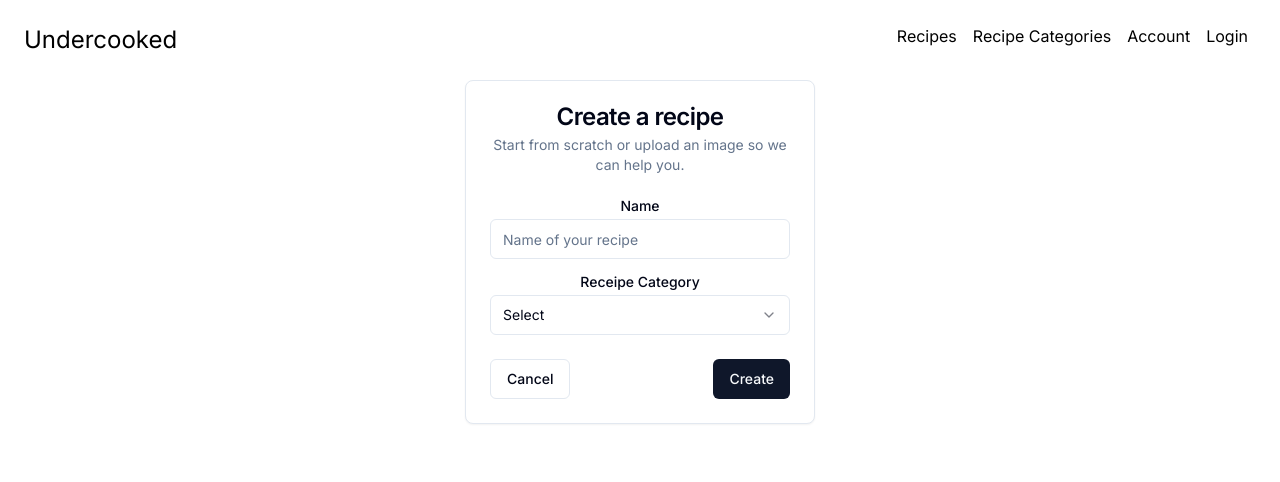
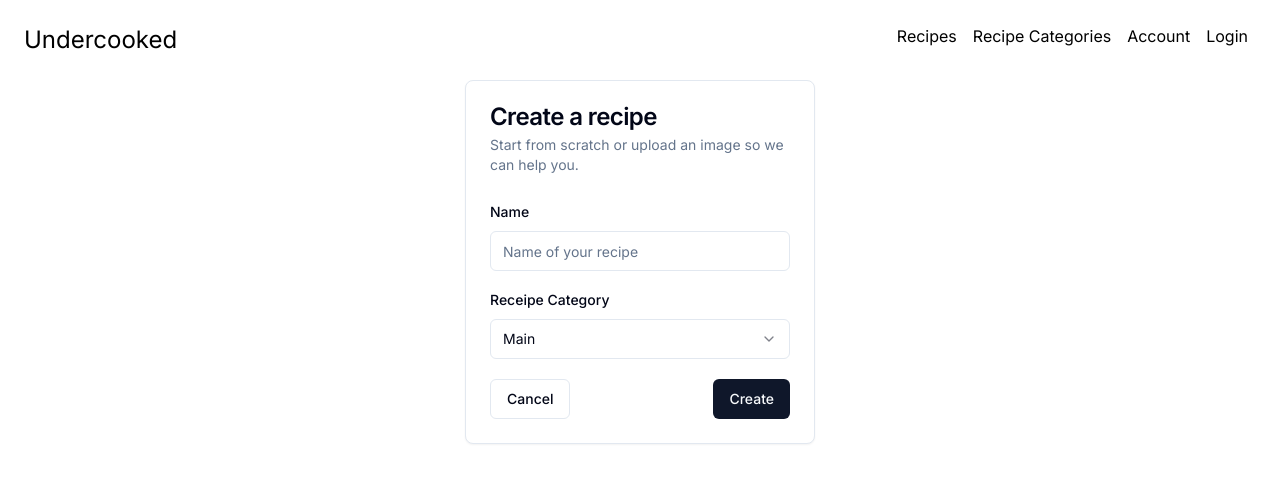
Before and after one commit to MatthewKam/undercooked, a Next.js app: page / in a window 1280 px wide. Shown: the top 482 px of the page. Built offline with nearby package versions, Linux system fonts and the light colour scheme.

Commit message:
submit recipe to db

```diff
--- a/app/api/recipe/route.ts
+++ b/app/api/recipe/route.ts
@@ -1,39 +1,16 @@
 /*
-    *** POST a recipe ***
-*/
-
-
-
-export const dynamic = 'force-dynamic' // defaults to auto
-import { database as db } from '@/lib/database';
-import { get, onValue, push, ref, set } from "firebase/database";
+ *** POST a recipe ***
+ */
+export const dynamic = "force-dynamic"; // defaults to auto
+import { database as db } from "@/lib/database";
+import { ref, set } from "firebase/database";
+import { NextResponse } from "next/server";
 
 export async function POST(request: Request) {
-
-    // @TODO we will need some validations and sanitizations before we push to db.
-    const userId = '12346'
-    const payload = {
-        userId,
-        title: 'pancakes',
-        ingredients: [
-            {sugar: {
-                    unit: 'g',
-                    amount: '75'
-                }
-            },
-            {flour: {
-                unit: 'g',
-                amount: '240'
-            }},
-        ],
-        description: 'the superbowl of sunday morning pancakes.'
-
-    }
-
-    await push(ref(db, 'recipes/'), payload)
-
-    return Response.json({status: 200})
-
-
-
+	// @TODO we will need some validations and sanitizations before we push to db.
+	const unique_id = new Date().getTime();
+	const body = await request.json();
+	const recipeRef = ref(db, `recipes/${unique_id}`);
+	set(recipeRef, body);
+	return NextResponse.json({ body }, { status: 200 });
 }
--- a/app/api/user/[id]/route.ts
+++ b/app/api/user/[id]/route.ts
@@ -1,18 +1,13 @@
-export const dynamic = 'force-dynamic' // defaults to auto
-import { database as db } from '@/lib/database';
+export const dynamic = "force-dynamic"; // defaults to auto
+import { database as db } from "@/lib/database";
 import { get, push, ref } from "firebase/database";
 
 export async function GET(request: Request) {
+	const { pathname }: string = request.nextUrl;
+	const queryString = pathname.replace("/api/", "");
 
-    const { pathname }: string = request.nextUrl;
-    const queryString = pathname.replace('/api/', '')
-    console.log(queryString)
-    const userQuery = ref(db, queryString);
-    const user = await get(userQuery)
-    console.log('user ->', user)
+	const userQuery = ref(db, queryString);
+	const user = await get(userQuery);
 
-    return Response.json({user})
-
-
-
+	return Response.json({ user });
 }
--- a/app/page.tsx
+++ b/app/page.tsx
@@ -1,12 +1,124 @@
 "use client";
 import { CardWithForm } from "@/components/CardWithForm";
+import {
+	Form,
+	FormField,
+	FormItem,
+	FormLabel,
+	FormControl,
+} from "@/components/ui/form";
+import { Input } from "@/components/ui/input";
 
-export default async function Home() {
+import { Button } from "@/components/ui/button";
+import {
+	Select,
+	SelectContent,
+	SelectItem,
+	SelectTrigger,
+	SelectValue,
+} from "@/components/ui/select";
+import { zodResolver } from "@hookform/resolvers/zod";
+import { useForm } from "react-hook-form";
 
+import { z } from "zod";
+
+const formSchema = z.object({
+	recipe_name: z.string().min(2).max(50),
+	recipe_type: z.string(),
+});
+
+export default function Home() {
+	const form = useForm<z.infer<typeof formSchema>>({
+		resolver: zodResolver(formSchema),
+		defaultValues: {
+			recipe_name: "",
+			recipe_type: "main",
+		},
+	});
+
+	// 2. Define a submit handler.
+	function onSubmit(values: z.infer<typeof formSchema>) {
+		// Do something with the form values.
+		// ✅ This will be type-safe and validated.
+		const url = "http://localhost:3000/api/recipe";
+		console.log(values);
+		fetch(url, {
+			method: "POST",
+			headers: {
+				"Content-Type": "application/json", // Specify the content type if sending JSON data
+				// Add any other headers if needed
+			},
+			body: JSON.stringify(values), //
+		}).then((response) => {
+			console.log("response", response);
+			if (!response.ok) {
+				throw new Error("Network response was not ok");
+			}
+			// console.log('response', response.json())
+			return response.json(); // Parse the response body as JSON
+		});
+
+		return true;
+	}
 	return (
 		<main className="flex h-full flex-col items-center justify-center">
-			<div className="space-y-6 text-center">
-				<CardWithForm />
+			<div className="space-y-6">
+				<CardWithForm
+					cardTitle="Create a recipe"
+					cardDescription="Start from scratch or upload an image so we can help you."
+					onSubmit={onSubmit}>
+					<Form {...form}>
+						<form onSubmit={form.handleSubmit(onSubmit)}>
+							<div className="grid w-full items-center gap-4">
+								<FormField
+									control={form.control}
+									name="recipe_name"
+									render={({ field }) => (
+										<FormItem>
+											<FormLabel>Name</FormLabel>
+											<FormControl>
+												<Input
+													id="recipe_name"
+													placeholder="Name of your recipe"
+													{...field}
+												/>
+											</FormControl>
+										</FormItem>
+									)}
+								/>
+								<FormField
+									control={form.control}
+									name="recipe_type"
+									render={({ field }) => (
+										<FormItem>
+											<FormLabel>Receipe Category</FormLabel>
+											<FormControl>
+												<Select
+													onValueChange={field.onChange}
+													defaultValue={field.value}>
+													<SelectTrigger id="framework">
+														<SelectValue placeholder="Select" />
+													</SelectTrigger>
+													<SelectContent position="popper">
+														<SelectItem value="main">Main</SelectItem>
+														<SelectItem value="side_dish">Side dish</SelectItem>
+														<SelectItem value="dessert">Dessert</SelectItem>
+														<SelectItem value="other">Other</SelectItem>
+														<SelectItem value="draft">Draft(R&D)</SelectItem>
+													</SelectContent>
+												</Select>
+											</FormControl>
+										</FormItem>
+									)}
+								/>
+							</div>
+							<div className="flex justify-between pt-5">
+								<Button variant="outline">Cancel</Button>
+								<Button type="submit">Create</Button>
+							</div>
+						</form>
+					</Form>
+				</CardWithForm>
 			</div>
 		</main>
 	);
--- a/components/CardWithForm.tsx
+++ b/components/CardWithForm.tsx
@@ -1,64 +1,32 @@
 import * as React from "react";
 
-import { Button } from "@/components/ui/button";
 import {
 	Card,
 	CardContent,
 	CardDescription,
-	CardFooter,
 	CardHeader,
 	CardTitle,
 } from "@/components/ui/card";
-import { Input } from "@/components/ui/input";
-import { Label } from "@/components/ui/label";
-import {
-	Select,
-	SelectContent,
-	SelectItem,
-	SelectTrigger,
-	SelectValue,
-} from "@/components/ui/select";
 
-export function CardWithForm() {
+interface Props {
+	children?: React.ReactElement;
+	cardTitle: string;
+	cardDescription: string;
+	onSubmit: (values: any) => void;
+}
+export function CardWithForm({
+	children,
+	cardTitle,
+	cardDescription,
+	onSubmit,
+}: Props) {
 	return (
-		<div>
-			<Card className="w-[350px]">
-				<CardHeader>
-					<CardTitle>Create a recipe</CardTitle>
-					<CardDescription>
-						Start from scratch or upload an image so we can help you.
-					</CardDescription>
-				</CardHeader>
-				<CardContent>
-					<form>
-						<div className="grid w-full items-center gap-4">
-							<div className="flex flex-col space-y-1.5">
-								<Label htmlFor="name">Name</Label>
-								<Input id="name" placeholder="Name of your recipe" />
-							</div>
-							<div className="flex flex-col space-y-1.5">
-								<Label htmlFor="framework">Receipe Category</Label>
-								<Select>
-									<SelectTrigger id="framework">
-										<SelectValue placeholder="Select" />
-									</SelectTrigger>
-									<SelectContent position="popper">
-										<SelectItem value="main">Main</SelectItem>
-										<SelectItem value="side_dish">Side dish</SelectItem>
-										<SelectItem value="dessert">Dessert</SelectItem>
-										<SelectItem value="other">Other</SelectItem>
-										<SelectItem value="draft">Draft(R&D)</SelectItem>
-									</SelectContent>
-								</Select>
-							</div>
-						</div>
-					</form>
-				</CardContent>
-				<CardFooter className="flex justify-between">
-					<Button variant="outline">Cancel</Button>
-					<Button>Create</Button>
-				</CardFooter>
-			</Card>
-		</div>
+		<Card className="w-[350px]">
+			<CardHeader>
+				<CardTitle>{cardTitle}</CardTitle>
+				<CardDescription>{cardDescription}</CardDescription>
+			</CardHeader>
+			<CardContent>{children}</CardContent>
+		</Card>
 	);
 }
```
Also changed, not shown: auth.ts (+12 -18 lines), components/auth/social.tsx (+8 -4 lines).
